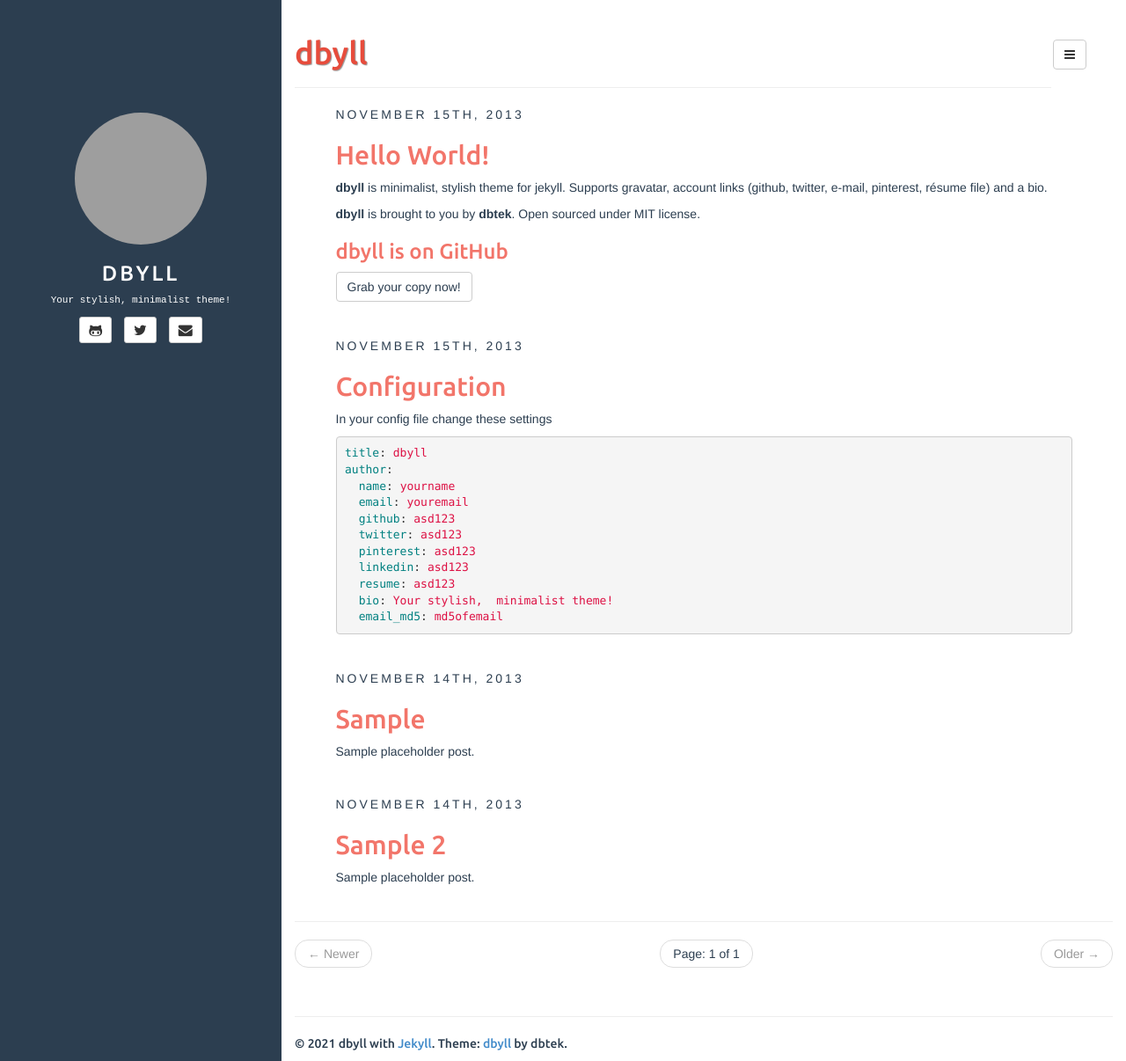
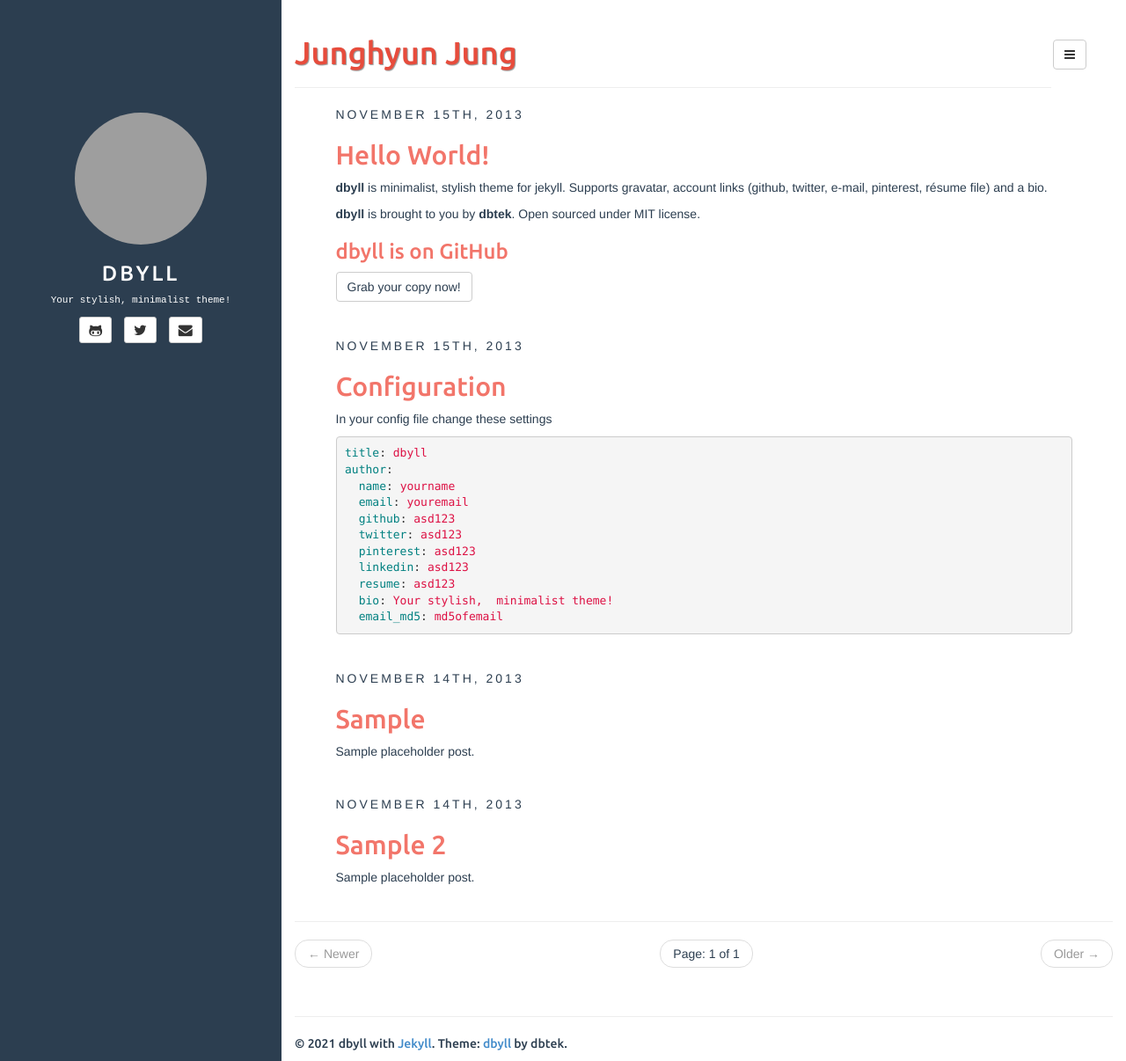
Before and after one commit to junghyunJJ/junghyunJJ.github.io, a Jekyll site: the page built from index.html, in a window 1280 px wide and 1206 px high. Shown: the whole window at 88% size. Built offline with Jekyll 4.4.1, drawn with Linux system fonts in a browser that asks for light colours; the list of posts is cut into pages by our own code; grey boxes are pictures that could not be loaded.

Commit message:
“hhhhh”

```diff
--- a/_config.yml
+++ b/_config.yml
@@ -14,7 +14,7 @@
     scope:
       path: "" # empty string for all files
     values:
-      title: dbyll
+      title: Junghyun Jung
 
 description: Stylish Jekyll Theme
 author:
```
